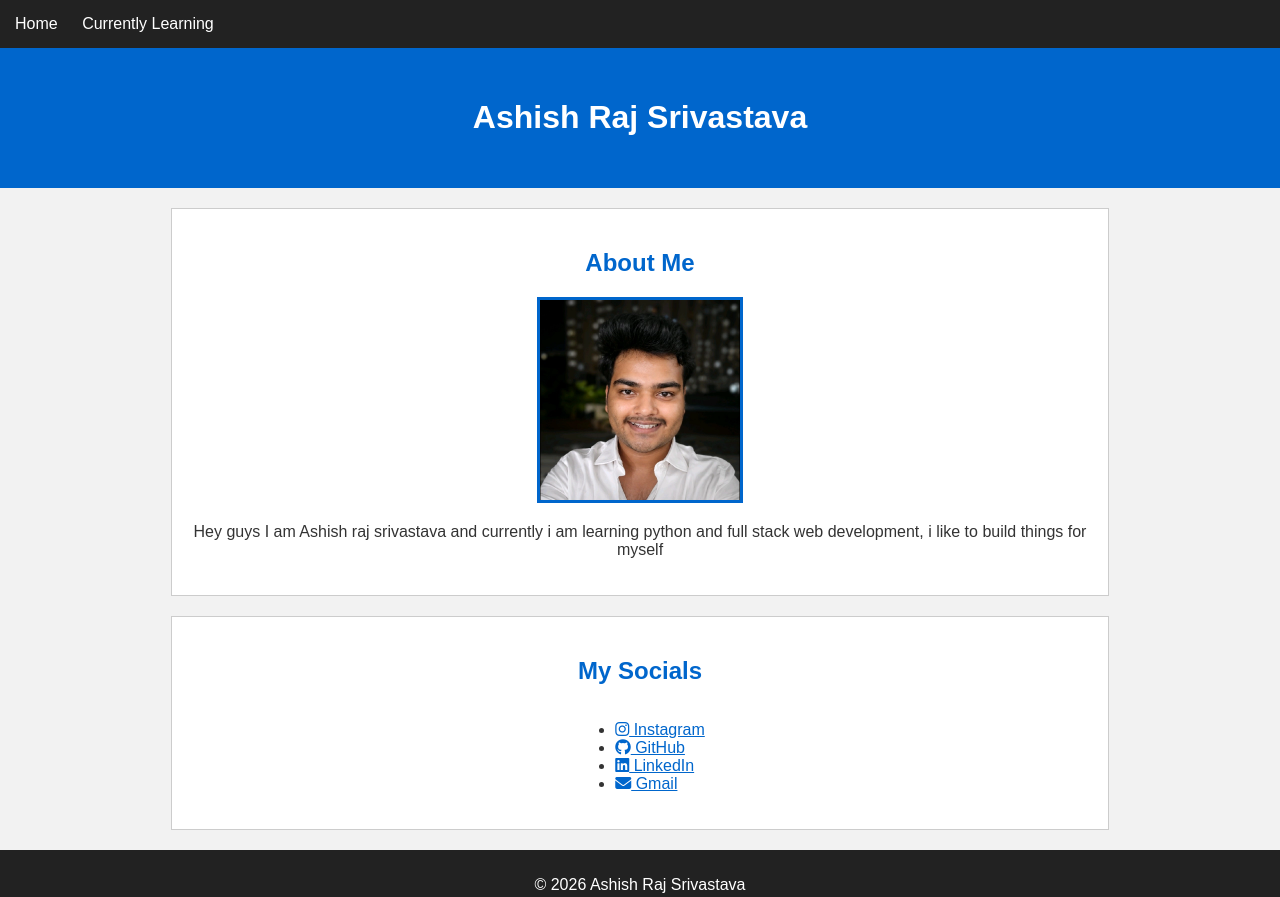
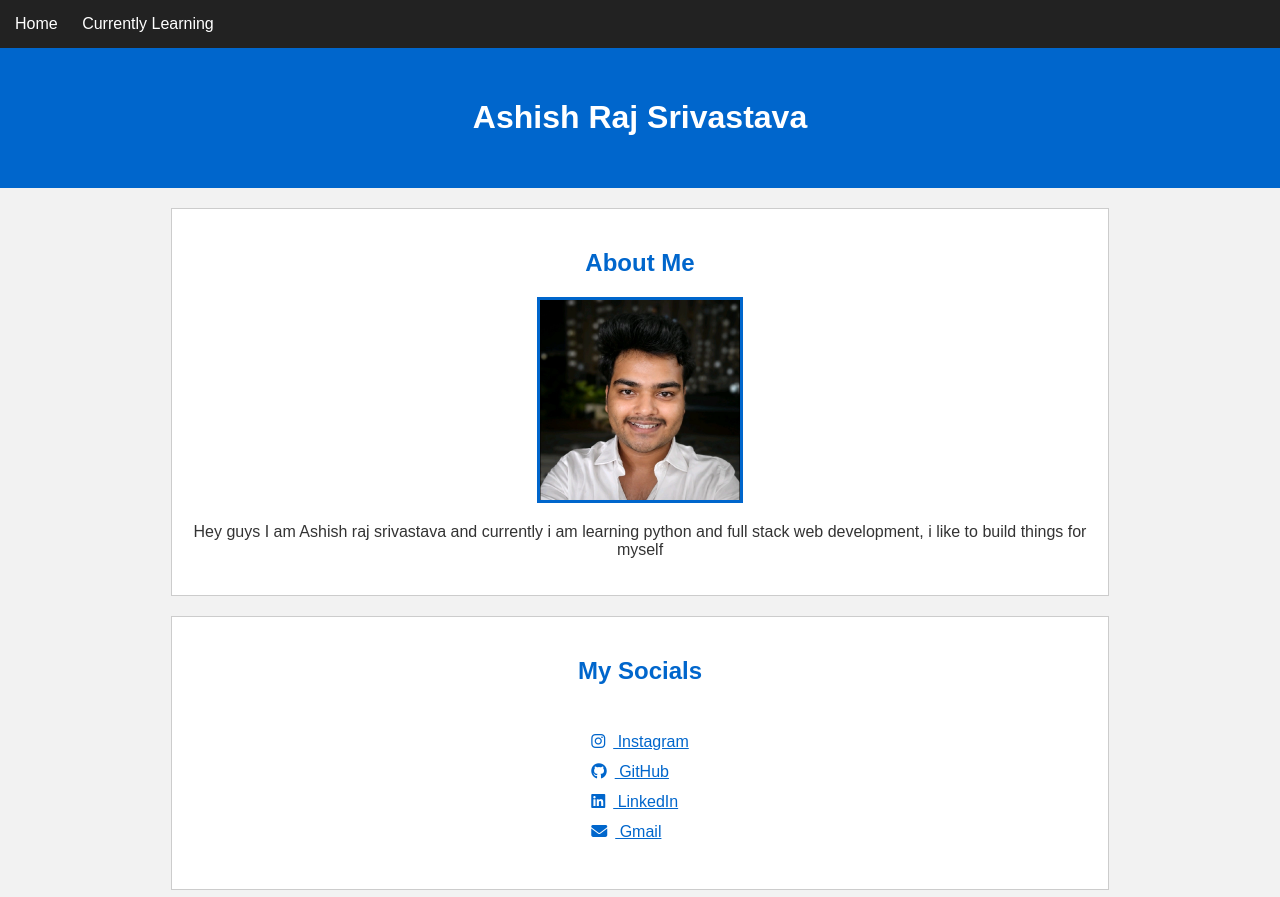
Before and after one commit to ashishraj-github/about-ashish, a plain HTML site: page index.html in a window 1280 px wide. Shown: the top 897 px of the page. Drawn offline with Linux system fonts and the light colour scheme.

Commit message:
Enhance section styles with list and icon support
Added styles for list items and icons in sections.

```diff
--- a/style.css
+++ b/style.css
@@ -59,3 +59,16 @@ body {
   text-align: center;
   padding: 10px;
 }
+
+.section ul {
+  list-style-type: none;
+  padding: 0;
+}
+
+.section li {
+  margin: 12px 0;
+}
+
+.section i {
+  margin-right: 8px;
+}
```
